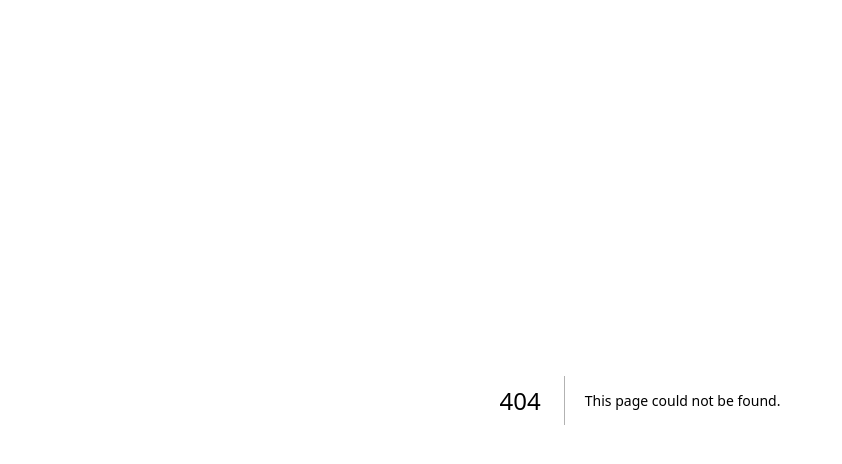
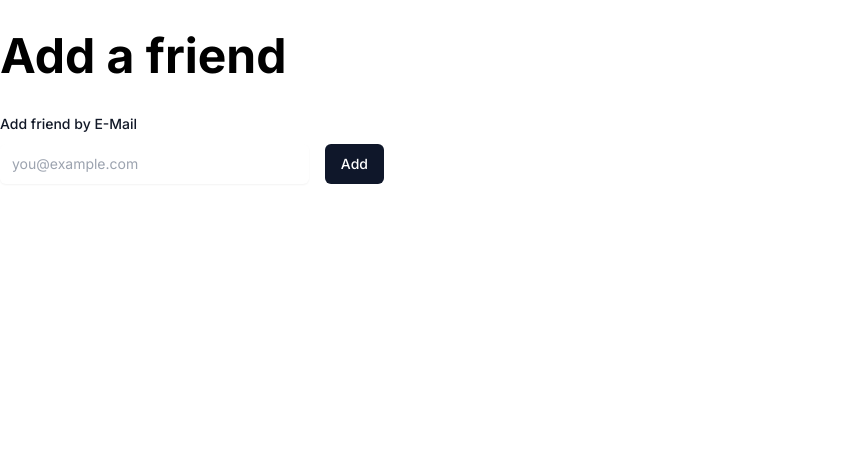
Before and after one commit to Boreto1213/blue-pill-chat-nextjs-project, a Next.js app: page /dashboard/add in a window 1280 px wide. Before the commit this address had no page. Shown: the top 464 px of the page, without its empty margins (0-842 px from the left). Built offline with nearby package versions, Linux system fonts and the light colour scheme.

Commit message:
adding a frined functionallity

```diff
--- /dev/null
+++ b/src/app/(dashboard)/dashboard/add/page.tsx
@@ -0,0 +1,13 @@
+import AddFriend from '@/components/AddFriend'
+import { FC } from 'react'
+
+
+
+const page = ({}) => {
+  return <main className='pt-8'>
+    <h1 className='font-bold text-5xl mb-8'>Add a friend</h1>
+    <AddFriend />
+  </main>
+}
+
+export default page
--- /dev/null
+++ b/src/app/(dashboard)/dashboard/page.tsx
@@ -0,0 +1,11 @@
+import Button from "@/components/ui/Button";
+import { authOptions } from "@/lib/auth";
+import { getServerSession } from "next-auth";
+
+const page = async ({}) => {
+  const session = await getServerSession(authOptions);
+
+  return <pre>{ JSON.stringify(session) }</pre>
+}
+
+export default page
--- /dev/null
+++ b/src/app/api/friends/add/route.ts
@@ -0,0 +1,64 @@
+import { fetchRedis } from "@/helpers/redis";
+import { authOptions } from "@/lib/auth";
+import { db } from "@/lib/db";
+import { addFriendValidator } from "@/lib/validators/add-fiend";
+import { getServerSession } from "next-auth";
+import { ZodError } from "zod";
+
+export async function POST(req: Request) {
+  try {
+    const body = await req.json();
+    const { email: emailToAdd } = addFriendValidator.parse(body.email);
+
+    const idToAdd = await fetchRedis('get', `user:email:${emailToAdd}`) as string;
+
+    if (!idToAdd) {
+      return new Response("This person does not exist!", { status: 400 });
+    }
+
+    const session = await getServerSession(authOptions);
+
+    if (!session) {
+      return new Response("Unauthrized", { status: 401 });
+    }
+
+    if (idToAdd === session.user.id) {
+      return new Response("You cannot add yourself as a friend!", {
+        status: 400,
+      });
+    }
+
+    // Check if user already added a friend req
+    const isAlreadyAdded = (await fetchRedis(
+      "sismember",
+      `user:${idToAdd}:incoming_friend_requests`,
+      session.user.id
+    )) as 0 | 1;
+
+    if (isAlreadyAdded) {
+      return new Response("Already added this user!", { status: 400 });
+    }
+
+    // Check if user already friend
+    const isAlreadyFriends = (await fetchRedis(
+      "sismember",
+      `user:${session.user.id}:friends`,
+      idToAdd
+    )) as 0 | 1;
+
+    if (isAlreadyFriends) {
+      return new Response("Already friends with this user!", { status: 400 });
+    }
+
+    // Valid request
+    db.sadd(`user:${idToAdd}:incoming_friend_requests`, session.user.id);
+
+    return new Response("OK", { status: 200 });
+  } catch (error) {
+    if (error instanceof ZodError) {
+      return new Response("Invalid requst payload", { status: 422 });
+    }
+
+    return new Response("Invalid request", { status: 400 });
+  }
+}
--- a/src/app/dashboard/page.tsx
+++ /dev/null
@@ -1,11 +0,0 @@
-import { FC } from 'react'
-
-interface pageProps {
-
-}
-
-const page: FC<pageProps> = ({}) => {
-  return <div>Dashboard</div>
-}
-
-export default page
--- /dev/null
+++ b/src/components/AddFriend.tsx
@@ -0,0 +1,80 @@
+"use client";
+
+import { FC, useState } from "react";
+import Button from "./ui/Button";
+import { addFriendValidator } from "@/lib/validators/add-fiend";
+import axios, { AxiosError } from "axios";
+import { z } from "zod";
+import { useForm } from "react-hook-form";
+import { zodResolver } from "@hookform/resolvers/zod";
+
+interface AddFriendProps {}
+
+type FormData = z.infer<typeof addFriendValidator>;
+
+const AddFriend: FC<AddFriendProps> = ({}) => {
+  const [showSuccessState, setShowSuccessState] = useState<boolean>(false);
+  const {
+    register,
+    handleSubmit,
+    setError,
+    formState: { errors },
+  } = useForm<FormData>({
+    resolver: zodResolver(addFriendValidator),
+  });
+
+  const addFriend = async (email: string) => {
+    try {
+      const validatedEmail = addFriendValidator.parse({ email });
+
+      await axios.post("/api/friends/add", {
+        email: validatedEmail,
+      });
+
+      setShowSuccessState(true);
+    } catch (error) {
+      if (error instanceof z.ZodError) {
+        setError("email", { message: error.message });
+        return;
+      }
+
+      if (error instanceof AxiosError) {
+        setError("email", { message: error.response?.data });
+        return;
+      }
+
+      setError("email", { message: "Something went wrrong." });
+    }
+  };
+
+  const onSubmit = (data: FormData) => {
+    addFriend(data.email);
+  };
+
+  return (
+    <form onSubmit={handleSubmit(onSubmit)} className="max-w-sm">
+      <label
+        htmlFor="email"
+        className="block text-sm font-medium leading-6 text-gray-900"
+      >
+        Add friend by E-Mail
+      </label>
+      <div className="mt-2 flex gap-4">
+        <input
+          {...register("email")}
+          type="text"
+          placeholder="you@example.com"
+          className="block w-full rounded-md border-0 py-1.5 text-gray-900 shadow-sm ring-none ring-inset ring-gray-300 placeholder:text-gray-400 focus:ring-2 focus:ring-inset focus:ring-indigo-600 sm:text-sm sm:leading-6"
+        />
+
+        <Button>Add</Button>
+      </div>
+      <p className="mt-1 text-sm text-red-600">{errors.email?.message}</p>
+      {showSuccessState ? (
+        <p className="mt-1 text-sm text-green-600">Friend request sent</p>
+      ) : null}
+    </form>
+  );
+};
+
+export default AddFriend;
--- /dev/null
+++ b/src/helpers/redis.ts
@@ -0,0 +1,27 @@
+const upstashRedisRestUrl = process.env.UPSTASH_REDIS_REST_URL;
+const authToken = process.env.UPSTASH_REDIS_REST_TOKEN;
+
+type Command = "zrange" | "sismember" | "get" | "smember";
+
+export async function fetchRedis(
+  command: Command,
+  ...args: (string | number)[]
+) {
+    const commandUrl = `${upstashRedisRestUrl}/${command}/${args.join("/")}`;
+    const response = await fetch(
+        commandUrl,
+        {
+          headers: {
+            Authorization: `Bearer ${authToken}`,
+          },
+          cache: "no-store",
+        }
+      );
+
+    if (!response.ok) {
+        throw new Error("Error executiing Redis command: " + response.statusText);
+    }
+
+    const data = await response.json();
+    return data.result;
+}
--- /dev/null
+++ b/src/lib/validators/add-fiend.ts
@@ -0,0 +1,5 @@
+import { z } from "zod";
+
+export const addFriendValidator = z.object({
+    email: z.string().email()
+})
--- a/tailwind.config.ts
+++ b/tailwind.config.ts
@@ -15,6 +15,6 @@ const config: Config = {
       },
     },
   },
-  plugins: [],
+  plugins: [require('@tailwindcss/forms')],
 }
 export default config
```
Also changed, not shown: package.json (+7 -1 lines), src/app/(auth)/login/page.tsx (renamed from src/app/login/page.tsx), 1 other file (tests, documents, lock files or other folders).
